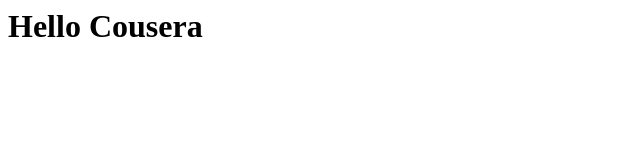
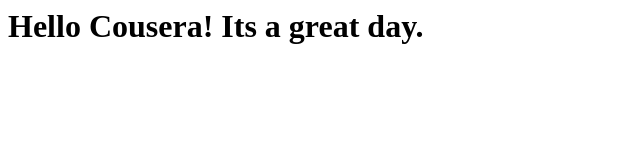
Before and after one commit to itsWarda/coursera-test, a plain HTML site: page site/index.html in a window 1280 px wide. Shown: the whole page, without its empty margins (0-640 px from the left). Drawn offline with Linux system fonts and the light colour scheme.

Commit message:
Small Change

```diff
--- a/site/index.html
+++ b/site/index.html
@@ -4,7 +4,7 @@
 	</head>
 	<body>
 		<h1>
-			Hello Cousera
+			Hello Cousera! Its a great day.
 		</h1>
 	</body>
 </html>
```
